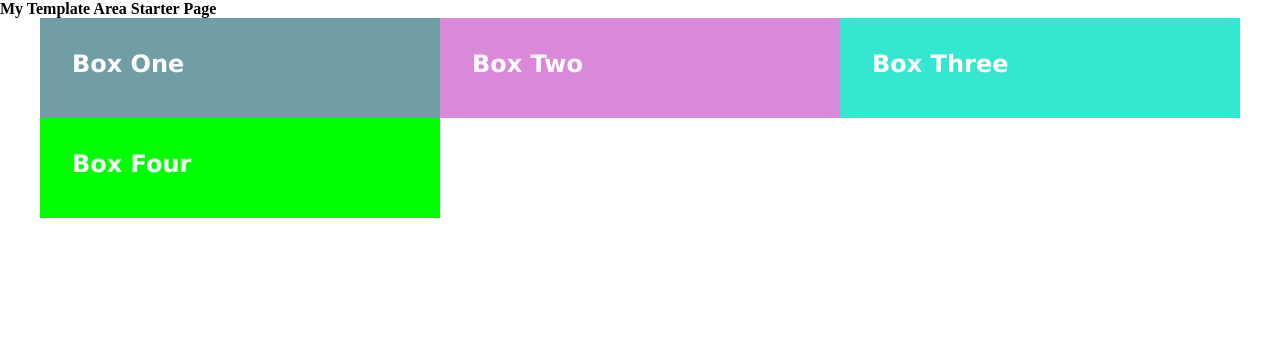
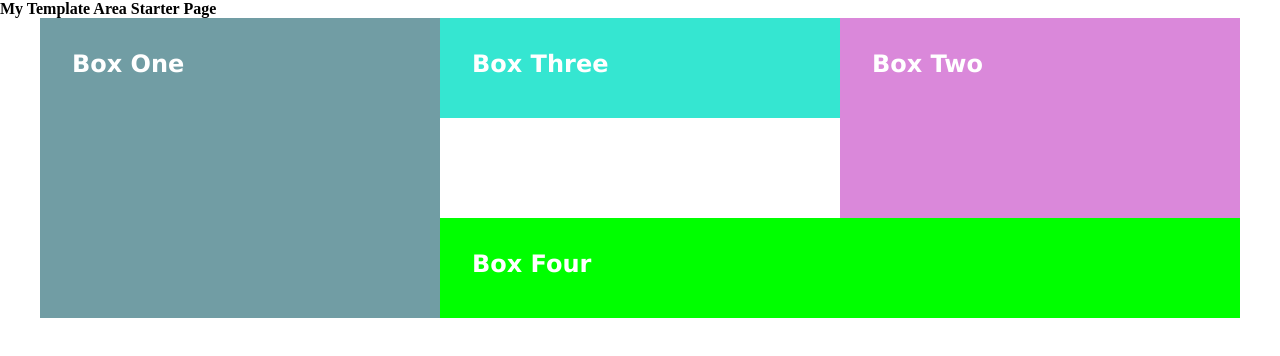
Before and after one commit to spencerka475/WAD, a plain HTML site: page template-areas-intro/starter-template-area.html in a window 1280 px wide. Drawn offline with Linux system fonts and the light colour scheme.

Commit message:
starter templete

```diff
--- a/template-areas-intro/starter-template-area.html
+++ b/template-areas-intro/starter-template-area.html
@@ -25,7 +25,10 @@
 		grid-template-rows: repeat(3, 100px);
 
 		/* Organize your template areas below using the grid-template-areas property */
-		grid-template-areas: ;
+		grid-template-areas:
+			"cb1   cb3    cb2"
+			"cb1   .     cb2"
+			"cb1   cb4   cb4 ";
 
 
 
@@ -48,23 +51,23 @@
 	.content-box1 {
 		background-color: #719da4;
 		/* A short, descriptive name for this grid area might be something like cb1 (short for content-box1) */
-		grid-area: ;
+		grid-area: cb1;
 	}
 	.content-box2 {
 		background-color: #da88da;
 		/* What would be a short, descriptive name you could use for this grid area? */
-		grid-area: ;
+		grid-area: cb2;
 	}
 	.content-box3 {
 		background-color: #35e6d1;
 		/* What would be a short, descriptive name you could use for this grid area? */
-		grid-area: ;
+		grid-area: cb3;
 
 	}
 	.content-box4 {
 		background-color: lime;
 		/* What would be a short, descriptive name you could use for this grid area? */
-		grid-area: ;
+		grid-area: cb4;
 	}
 	</style>
 </head>
```
Also changed, not shown: image gallery/gallery.html (added, +15 -0 lines).
